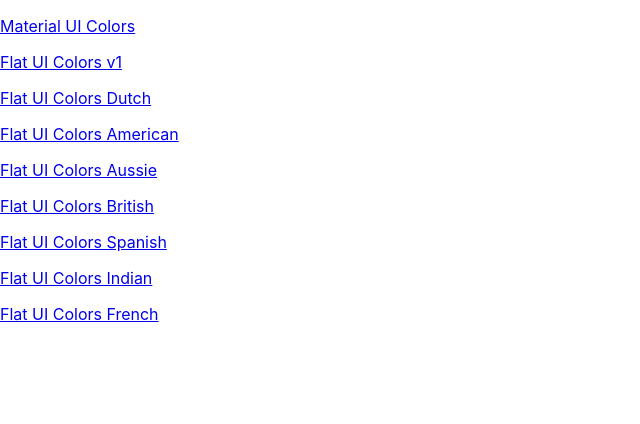
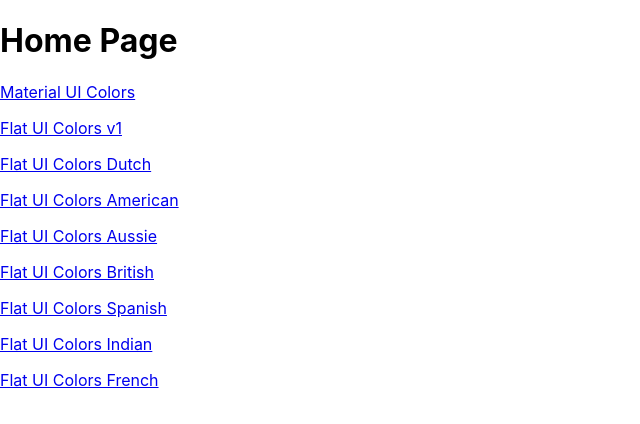
Before and after one commit to CaeCur/colors-app, a React (Create React App) app: page / in a window 1280 px wide. Shown: the top 424 px of the page, without its empty margins (0-640 px from the left). Built offline with nearby package versions, Linux system fonts and the light colour scheme; the HTML template or start-up script is replaced by a standard one.

Commit message:
Updated home page foundation

```diff
--- a/src/PaletteList.js
+++ b/src/PaletteList.js
@@ -10,6 +10,11 @@
 				<Link to={`/palette/${palette.id}`}>{palette.paletteName}</Link>
 			</p>
 		));
-		return <div>{paletteTiles}</div>;
+		return (
+			<div>
+				<h1>Home Page</h1>
+				<div>{paletteTiles}</div>
+			</div>
+		);
 	}
 }
```
